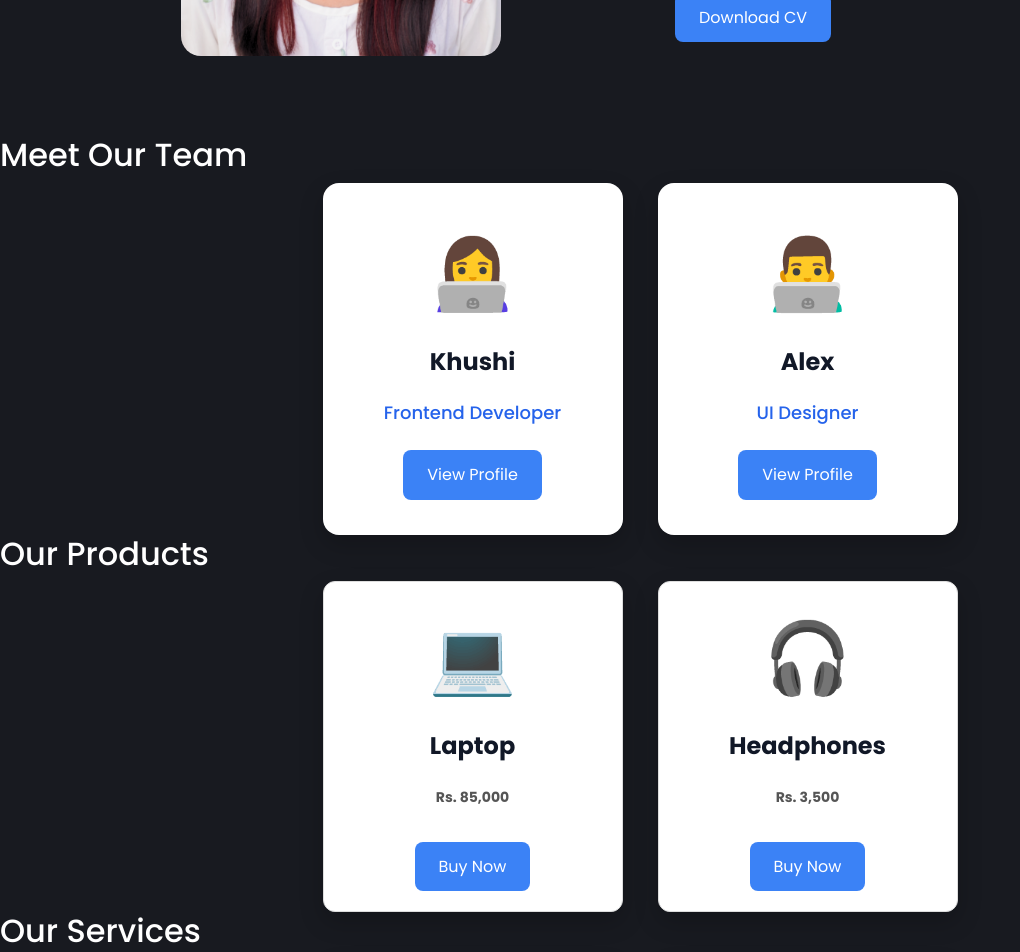
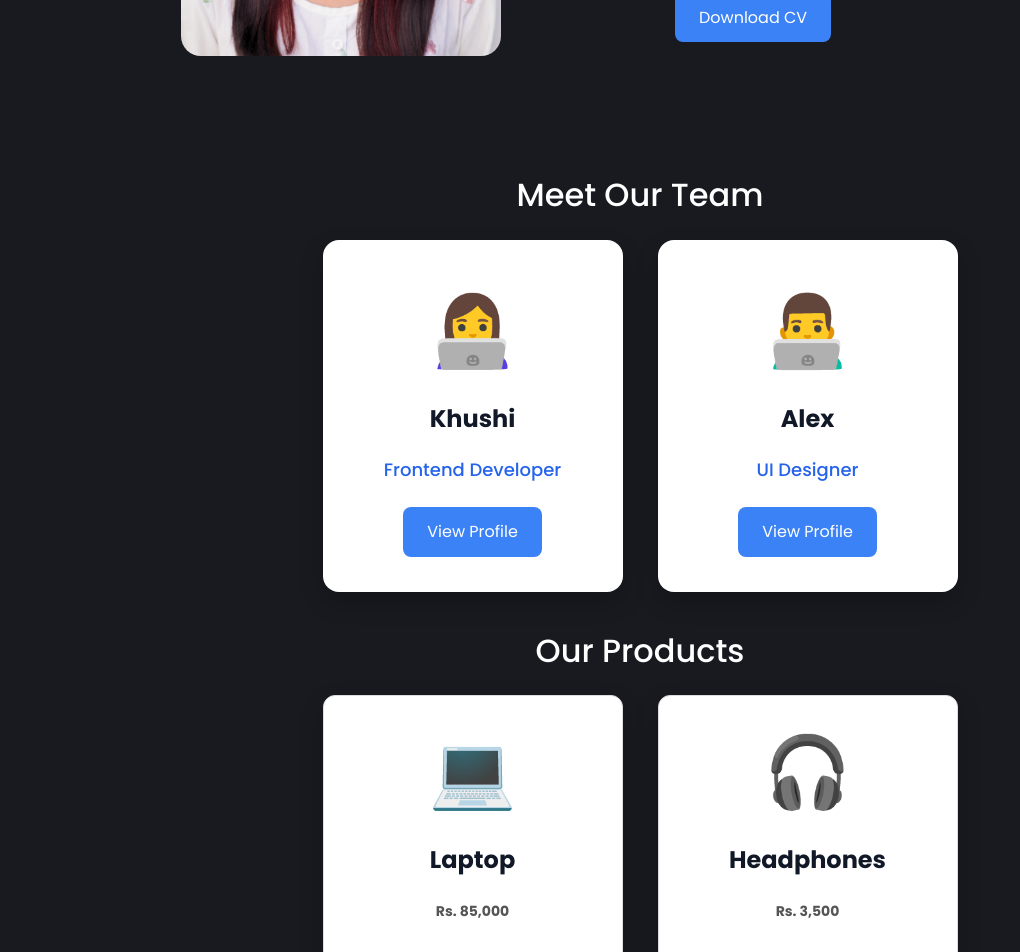
Before and after one commit to khuwu/react-intro, a React (Vite) app: page / in a window 1280 px wide. Shown: the part 1440-2392 px from the top of the page, without its empty margins (0-1020 px from the left). Built offline with nearby package versions, Linux system fonts and the light colour scheme.

Commit message:
Complete Week 20 client project practice

```diff
--- a/src/App.css
+++ b/src/App.css
@@ -965,12 +965,12 @@ button:hover{
   .blog-grid {
     grid-template-columns: repeat(2, minmax(0, 1fr));
   }
+}
 
-@media (max-width: 600px){
-  .blog-grid{
+@media (max-width: 600px) {
+  .blog-grid {
     grid-template-columns: 1fr;
   }
-}
 
   .blog-app {
     padding: 40px 15px;
@@ -1284,3 +1284,52 @@ Admin Dashboard
     padding: 15px;
   }
 }
+
+/* ==================================
+RESUEABLE BUTTON COMPONENT
+================================== */
+
+.custom-btn {
+  background: #3b82f6;
+  color: white;
+  padding: 12px 24px;
+  border: none;
+  border-radius: 8px;
+  cursor: pointer;
+  font-family: inherit;
+  transition: 0.3s;
+}
+
+.custom-btn:hover {
+  background: #2563eb;
+  transform: translateY(-3px);
+}
+
+
+/* ============================
+Mobile Navbar
+==================================*/
+
+@media (max-width: 600px) {
+  .navbar {
+    padding: 15px 5%;
+    flex-direction: column;
+    gap: 15px;
+  }
+
+  .logo {
+    font-size: 24px;
+  }
+
+  .nav-links {
+    flex-wrap: wrap;
+    justify-content: center;
+    gap: 15px;
+  }
+}
+
+  .home-section-title {
+  text-align: center;
+  width: 100%;
+  margin: 40px 0 25px;
+}
--- /dev/null
+++ b/src/components/Button.jsx
@@ -0,0 +1,13 @@
+function Button({ children, onClick, type = "button", className = "" }) {
+  return (
+    <button
+      type={type}
+      onClick={onClick}
+      className={`custom-btn ${className}`}
+    >
+      {children}
+    </button>
+  );
+}
+
+export default Button;
--- a/src/components/InfoCard.jsx
+++ b/src/components/InfoCard.jsx
@@ -1,3 +1,5 @@
+import Button from "./Button";
+
 function InfoCard({ emoji, title, description, buttonText, className }) {
   return (
     <div className={className}>
@@ -8,7 +10,7 @@ function InfoCard({ emoji, title, description, buttonText, className }) {
       <h2>{title}</h2>
       <p>{description}</p>
 
-      <button>{buttonText}</button>
+      <Button>{buttonText}</Button>
     </div>
   );
 }
--- a/src/pages/Home.jsx
+++ b/src/pages/Home.jsx
@@ -11,7 +11,7 @@ function Home() {
       <Hero />
       <About />
 
-      <h2>Meet Our Team</h2>
+      <h2 className="home-section-title">Meet Our Team</h2>
       <div className="team-container">
         <TeamMember
           emoji="👩‍💻"
@@ -25,7 +25,7 @@ function Home() {
         />
       </div>
 
-      <h2>Our Products</h2>
+      <h2 className="home-section-title">Our Products</h2>
       <div className="product-container" id="products">
         <InfoCard
           emoji="💻"
@@ -43,7 +43,7 @@ function Home() {
         />
       </div>
 
-      <h2>Our Services</h2>
+      <h2 className="home-section-title">Our Services</h2>
       <div className="service-container" id="services">
         <InfoCard
           emoji="🌐"
```
